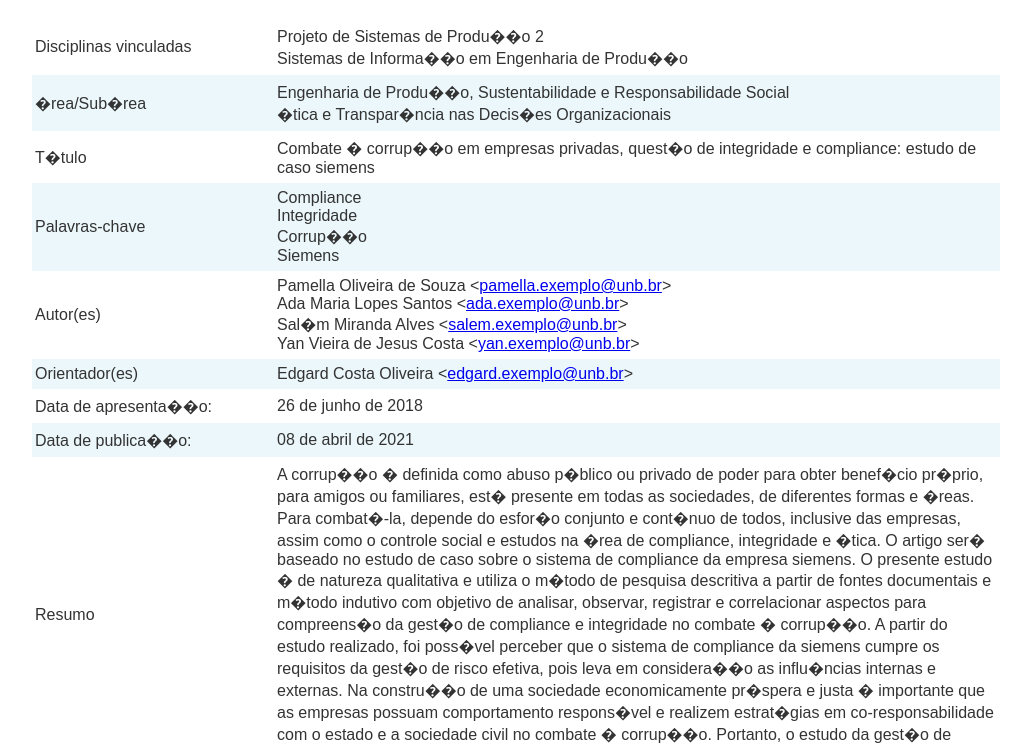
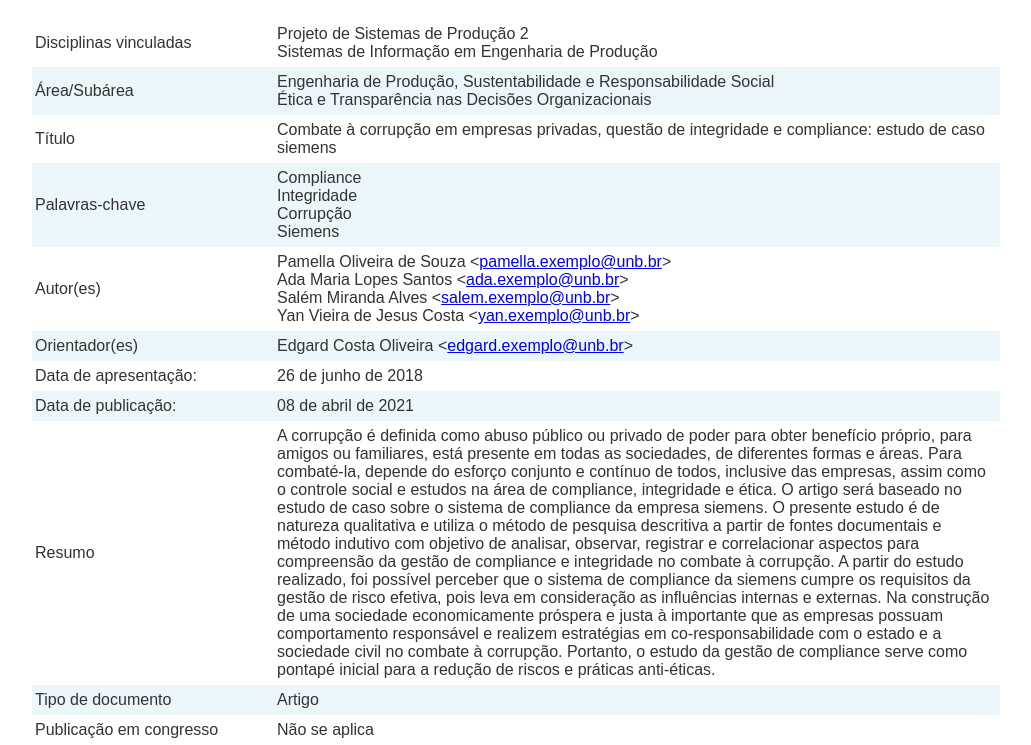
Before and after one commit to pamellaprodu/pamellaprodu.github.io, a plain HTML site: page index.html in a window 1280 px wide. Shown: the part 61-806 px from the top of the page, without its empty margins (124-1155 px from the left). Drawn offline with Linux system fonts and the light colour scheme.

Commit message:
correcao dos caracteres desconhecidos

```diff
--- a/index.html
+++ b/index.html
@@ -9,7 +9,7 @@ foaf: http://xmlns.com/foaf/0.1/">
 
 
 <head>
-    <title>PUMA: PSP2 - Combate � corrup��o em empresas privadas, quest�o de integridade e compliance: estudo de caso siemens</title>
+    <title>PUMA: PSP2 - Combate à corrupção em empresas privadas, questão de integridade e compliance: estudo de caso siemens</title>
     <meta http-equiv="Content-Type" content="text/html; charset=UTF-8" />
 
 
@@ -63,19 +63,19 @@ foaf: http://xmlns.com/foaf/0.1/">
                 <tbody>
                     <tr>
                         <td>Disciplinas vinculadas</td>
-                        <td><span property="dct:subject">Projeto de Sistemas de Produ��o 2<span /> <br /> <span property="dct:subject">Sistemas de Informa��o em Engenharia de Produ��o<span /> </td>
+                        <td><span property="dct:subject">Projeto de Sistemas de Produção 2<span /> <br /> <span property="dct:subject">Sistemas de Informação em Engenharia de Produção<span /> </td>
                     </tr>
                     <tr>
-                        <td>�rea/Sub�rea</td>
-                        <td><span property="dct:subject">Engenharia de Produ��o, Sustentabilidade e Responsabilidade Social<span /> <br> <span property="dct:subject">�tica e Transpar�ncia nas Decis�es Organizacionais <span /></td>
+                        <td>Área/Subárea</td>
+                        <td><span property="dct:subject">Engenharia de Produção, Sustentabilidade e Responsabilidade Social<span /> <br> <span property="dct:subject">Ética e Transparência nas Decisões Organizacionais <span /></td>
                     </tr>
                     <tr>
-                        <td>T�tulo</td>
-                        <td property="dct:title">Combate � corrup��o em empresas privadas, quest�o de integridade e compliance: estudo de caso siemens</td>
+                        <td>Título</td>
+                        <td property="dct:title">Combate à corrupção em empresas privadas, questão de integridade e compliance: estudo de caso siemens</td>
                     </tr>
                     <tr>
                         <td>Palavras-chave</td>
-                        <td><span property="dcat:keyword">Compliance</span> <br> <span property="dcat:keyword">Integridade</span> <br> <span property="dcat:keyword">Corrup��o</span> <br> <span property="dcat:keyword">Siemens</span></td>
+                        <td><span property="dcat:keyword">Compliance</span> <br> <span property="dcat:keyword">Integridade</span> <br> <span property="dcat:keyword">Corrupção</span> <br> <span property="dcat:keyword">Siemens</span></td>
                     </tr>
                 <td>Autor(es)</td>
                 <td property="dct:creator" typeof="foaf:Person">
@@ -83,7 +83,7 @@ foaf: http://xmlns.com/foaf/0.1/">
                     <span property="dct:creator" typeof="foaf:Person">
                         <span property="foaf:name">Ada Maria Lopes Santos</span> &lt;<a href="mailto:ada.exemplo@unb.br" property="foaf:mail">ada.exemplo@unb.br</a>&gt;<br>
                         <span property="dct:creator" typeof="foaf:Person">
-                            <span property="foaf:name">Sal�m Miranda Alves</span> &lt;<a href="mailto:salem.exemplo@unb.br" property="foaf:mail">salem.exemplo@unb.br</a>&gt;<br>
+                            <span property="foaf:name">Salém Miranda Alves</span> &lt;<a href="mailto:salem.exemplo@unb.br" property="foaf:mail">salem.exemplo@unb.br</a>&gt;<br>
                             <span property="dct:creator" typeof="foaf:Person"><span property="foaf:name">Yan Vieira de Jesus Costa</span> &lt;<a href="mailto:yan.costah@gmail.com" property="foaf:mail">yan.exemplo@unb.br</a>&gt;
                 </td>
                 </tr>
@@ -92,23 +92,23 @@ foaf: http://xmlns.com/foaf/0.1/">
                     <td property="dc:contributor.advisor" typeof="foaf:Person"><span property="foaf:name">Edgard Costa Oliveira</span> &lt;<a href="mailto:edgard.exemplo@unb.br" property="foaf:mail">edgard.exemplo@unb.br</a>&gt;</td>
                 </tr>
                 <tr>
-                    <td>Data de apresenta��o:</td>
+                    <td>Data de apresentação:</td>
                     <td><span property="dct:dateSubmitted" content="2018-06-26" datatype="xsd:date">26 de junho de 2018</span></td>
                 </tr>
                 <tr>
-                    <td>Data de publica��o:</td>
+                    <td>Data de publicação:</td>
                     <td><span property="dct:issued" content="2021-04-08" datatype="xsd:date">08 de abril de 2021</span></td>
                 </tr>
                 <tr>
                     <td>Resumo</td>
-                    <td property="dct:description">A corrup��o � definida como abuso p�blico ou privado de poder para obter benef�cio pr�prio, para amigos ou familiares, est� presente em todas as sociedades, de diferentes formas e �reas. Para combat�-la, depende do esfor�o conjunto e cont�nuo de todos, inclusive das empresas, assim como o controle social e estudos na �rea de compliance, integridade e �tica. O artigo ser� baseado no estudo de caso sobre o sistema de compliance da empresa siemens. O presente estudo � de natureza qualitativa e utiliza o m�todo de pesquisa descritiva a partir de fontes documentais e m�todo indutivo com objetivo de analisar, observar, registrar e correlacionar aspectos para compreens�o da gest�o de compliance e integridade no combate � corrup��o. A partir do estudo realizado, foi poss�vel perceber que o sistema de compliance da siemens cumpre os requisitos da gest�o de risco efetiva, pois leva em considera��o as influ�ncias internas e externas. Na constru��o de uma sociedade economicamente pr�spera e justa � importante que as empresas possuam comportamento respons�vel e realizem estrat�gias em co-responsabilidade com o estado e a sociedade civil no combate � corrup��o. Portanto, o estudo da gest�o de compliance serve como pontap� inicial para a redu��o de riscos e pr�ticas anti-�ticas.</td>
+                    <td property="dct:description">A corrupção é definida como abuso público ou privado de poder para obter benefício próprio, para amigos ou familiares, está presente em todas as sociedades, de diferentes formas e áreas. Para combaté-la, depende do esforço conjunto e contínuo de todos, inclusive das empresas, assim como o controle social e estudos na área de compliance, integridade e ética. O artigo será baseado no estudo de caso sobre o sistema de compliance da empresa siemens. O presente estudo é de natureza qualitativa e utiliza o método de pesquisa descritiva a partir de fontes documentais e método indutivo com objetivo de analisar, observar, registrar e correlacionar aspectos para compreensão da gestão de compliance e integridade no combate à corrupção. A partir do estudo realizado, foi possível perceber que o sistema de compliance da siemens cumpre os requisitos da gestão de risco efetiva, pois leva em consideração as influências internas e externas. Na construção de uma sociedade economicamente próspera e justa à importante que as empresas possuam comportamento responsável e realizem estratégias em co-responsabilidade com o estado e a sociedade civil no combate à corrupção. Portanto, o estudo da gestão de compliance serve como pontapé inicial para a redução de riscos e práticas anti-éticas.</td>
                 </tr>
                 <td> Tipo de documento</td>
                 <td> <span property="dct:type">Artigo</span></td>
                 </tr>
                 <tr>
-                    <td>Publica��o em congresso</td>
-                    <td> <span property="dc.publisher.meet">N�o se aplica </span></td>
+                    <td>Publicação em congresso</td>
+                    <td> <span property="dc.publisher.meet">Não se aplica </span></td>
                 </tr>
                 </tbody>
             </table>
```
